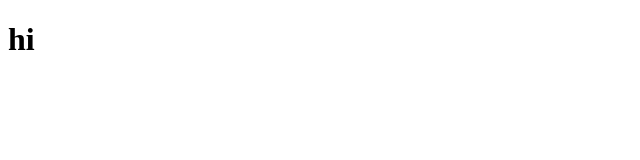
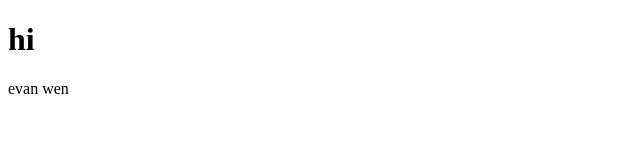
Before and after one commit to DaGr8Nave/DaGr8Nave.github.io, a plain HTML site: page docs/index.html in a window 1280 px wide. Shown: the full height of the page, 0-640 px from the left. Drawn offline with Linux system fonts and the light colour scheme.

Commit message:
Update index.html

```diff
--- a/docs/index.html
+++ b/docs/index.html
@@ -3,5 +3,6 @@
   <body>
 
     <h1> hi </h1>
+    <p> evan wen </p>
   </body>
 </html>
```
